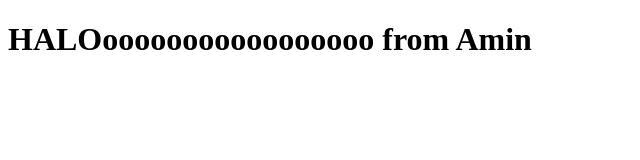
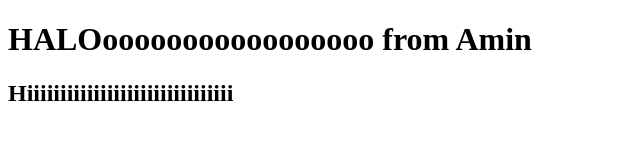
Before and after one commit to axsos-aseel/making_connections, a plain HTML site: page test.html in a window 1280 px wide. Shown: the whole page, without its empty margins (0-640 px from the left). Drawn offline with Linux system fonts and the light colour scheme.

Commit message:
changel line 10 in test.html

```diff
--- a/test.html
+++ b/test.html
@@ -7,5 +7,6 @@
 </head>
 <body>
     <h1>HALOooooooooooooooooo from Amin</h1>
+    <h2>Hiiiiiiiiiiiiiiiiiiiiiiiiiiiiiii</h2>
 </body>
 </html>
```
